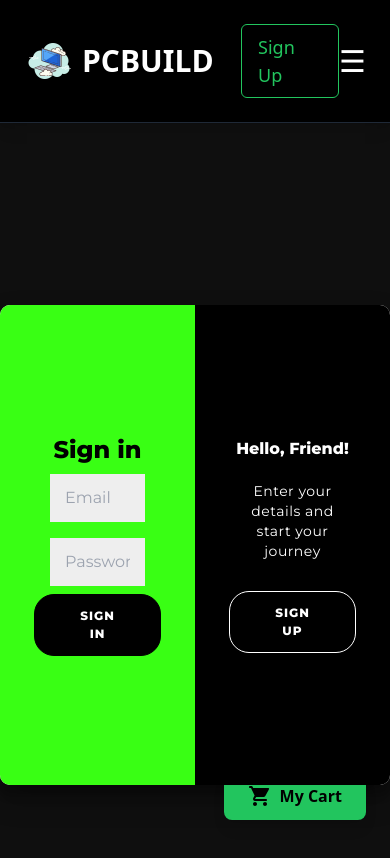
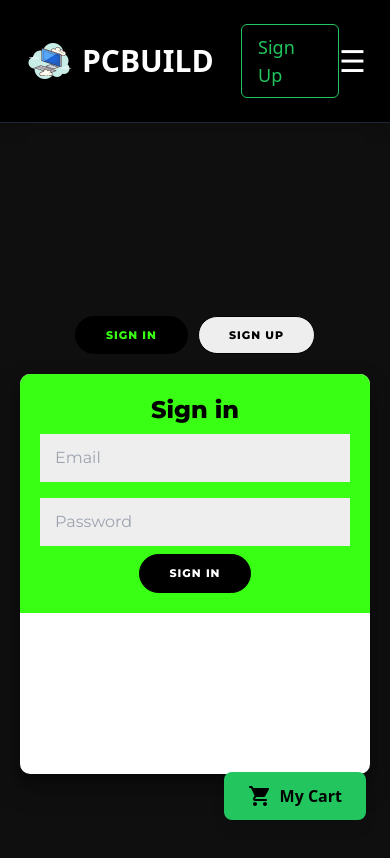
Before and after one commit to HarshChile/pcbuilder, a React (Vite) app in the folder frontend/: page /auth in a window 390 px wide. Shown: the top 858 px of the page. Built offline with nearby package versions, Linux system fonts and the light colour scheme.

Commit message:
Removed unused placeholders

```diff
--- a/frontend/src/AuthForm.css
+++ b/frontend/src/AuthForm.css
@@ -217,3 +217,141 @@
 .container.right-panel-active .overlay-right {
   transform: translateX(20%);
 }
+
+/* Responsive Design */
+@media (max-width: 768px) {
+  .mobile-toggle {
+    display: flex;
+    justify-content: center;
+    margin-bottom: 20px;
+  }
+
+  .toggle-btn {
+    background-color: #39FF14;
+    border: none;
+    color: black;
+    padding: 10px 20px;
+    margin: 0 5px;
+    border-radius: 20px;
+    cursor: pointer;
+    font-weight: bold;
+    transition: background-color 0.3s;
+  }
+
+  .toggle-btn.active {
+    background-color: black;
+    color: #39FF14;
+  }
+
+  .toggle-btn:not(.active) {
+    background-color: #eee;
+    color: black;
+  }
+
+  .auth-page-wrapper {
+    height: auto;
+    min-height: 100vh;
+    padding: 20px;
+  }
+
+  .container {
+    width: 100%;
+    min-height: auto;
+    height: auto;
+    display: flex;
+    flex-direction: column;
+  }
+
+  .form-container {
+    position: static;
+    width: 100%;
+    height: auto;
+    min-height: 400px;
+  }
+
+  .sign-in-container,
+  .sign-up-container {
+    width: 100%;
+    transform: none !important;
+    opacity: 1 !important;
+    z-index: 1;
+  }
+
+  .container.right-panel-active .sign-in-container {
+    display: none;
+  }
+
+  .container:not(.right-panel-active) .sign-up-container {
+    display: none;
+  }
+
+  .overlay-container {
+    position: static;
+    width: 100%;
+    height: auto;
+    transform: none !important;
+  }
+
+  .overlay {
+    width: 100%;
+    height: auto;
+    transform: none !important;
+    display: none; /* Hide overlay on mobile, use buttons to switch */
+  }
+
+  .overlay-panel {
+    padding: 20px;
+  }
+
+  .auth-page-wrapper form {
+    padding: 20px;
+  }
+
+  .auth-page-wrapper button {
+    padding: 10px 30px;
+    font-size: 11px;
+  }
+
+  .auth-page-wrapper h1 {
+    font-size: 1.5rem;
+  }
+
+  .auth-page-wrapper p {
+    font-size: 12px;
+    margin: 15px 0 20px;
+  }
+}
+
+@media (min-width: 769px) {
+  .mobile-toggle {
+    display: none;
+  }
+}
+
+@media (max-height: 600px) and (orientation: landscape) {
+  .auth-page-wrapper {
+    height: 100vh;
+    padding: 10px;
+  }
+
+  .container {
+    min-height: 90vh;
+  }
+
+  .form-container {
+    min-height: 90vh;
+  }
+
+  .auth-page-wrapper form {
+    padding: 20px 30px;
+  }
+
+  .auth-page-wrapper input {
+    padding: 10px 12px;
+    margin: 6px 0;
+  }
+
+  .auth-page-wrapper button {
+    padding: 10px 35px;
+  }
+}
--- a/frontend/src/components/AuthForm.jsx
+++ b/frontend/src/components/AuthForm.jsx
@@ -72,6 +72,21 @@ const AuthForm = () => {
 
   return (
     <div className="auth-page-wrapper">
+      {/* Mobile Toggle Buttons */}
+      <div className="mobile-toggle">
+        <button
+          className={`toggle-btn ${!isSignUp ? 'active' : ''}`}
+          onClick={() => setIsSignUp(false)}
+        >
+          Sign In
+        </button>
+        <button
+          className={`toggle-btn ${isSignUp ? 'active' : ''}`}
+          onClick={() => setIsSignUp(true)}
+        >
+          Sign Up
+        </button>
+      </div>
       <div
         className={`container ${isSignUp ? "right-panel-active" : ""}`}
         id="container"
--- a/frontend/src/components/Navigatonpanel.jsx
+++ b/frontend/src/components/Navigatonpanel.jsx
@@ -147,13 +147,6 @@ function Navigatonpanel() {
               Supply{" "}
             </Link>{" "}
             <Link
-              to="/keyboard"
-              className="px-4 py-2 dropdown-neon flex items-center"
-            >
-              {" "}
-              <img src="/keyboard.svg" className="w-5 h-5 mr-2" /> Keyboard{" "}
-            </Link>{" "}
-            <Link
               to="/motherboard"
               className="px-4 py-2 dropdown-neon flex items-center"
             >
```
